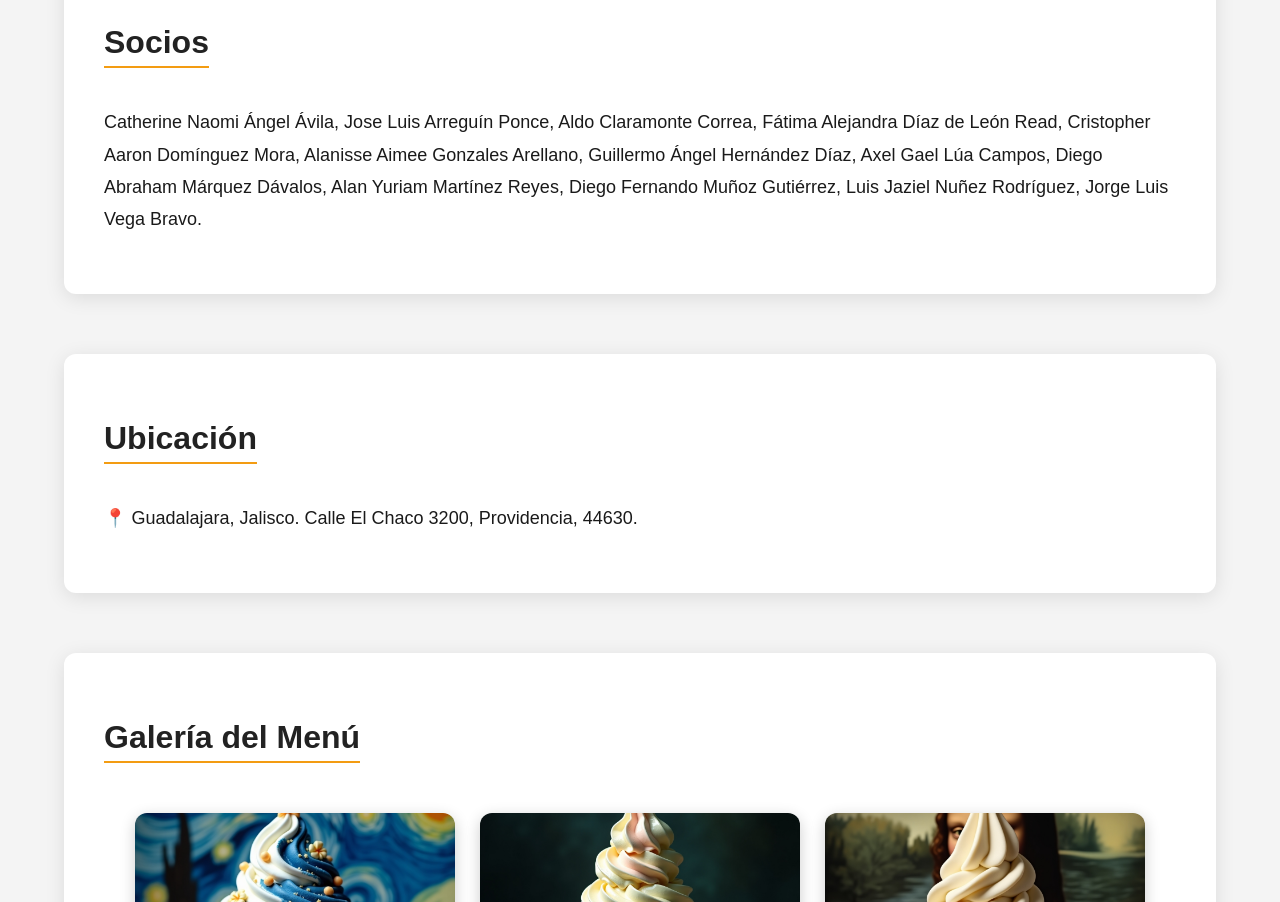
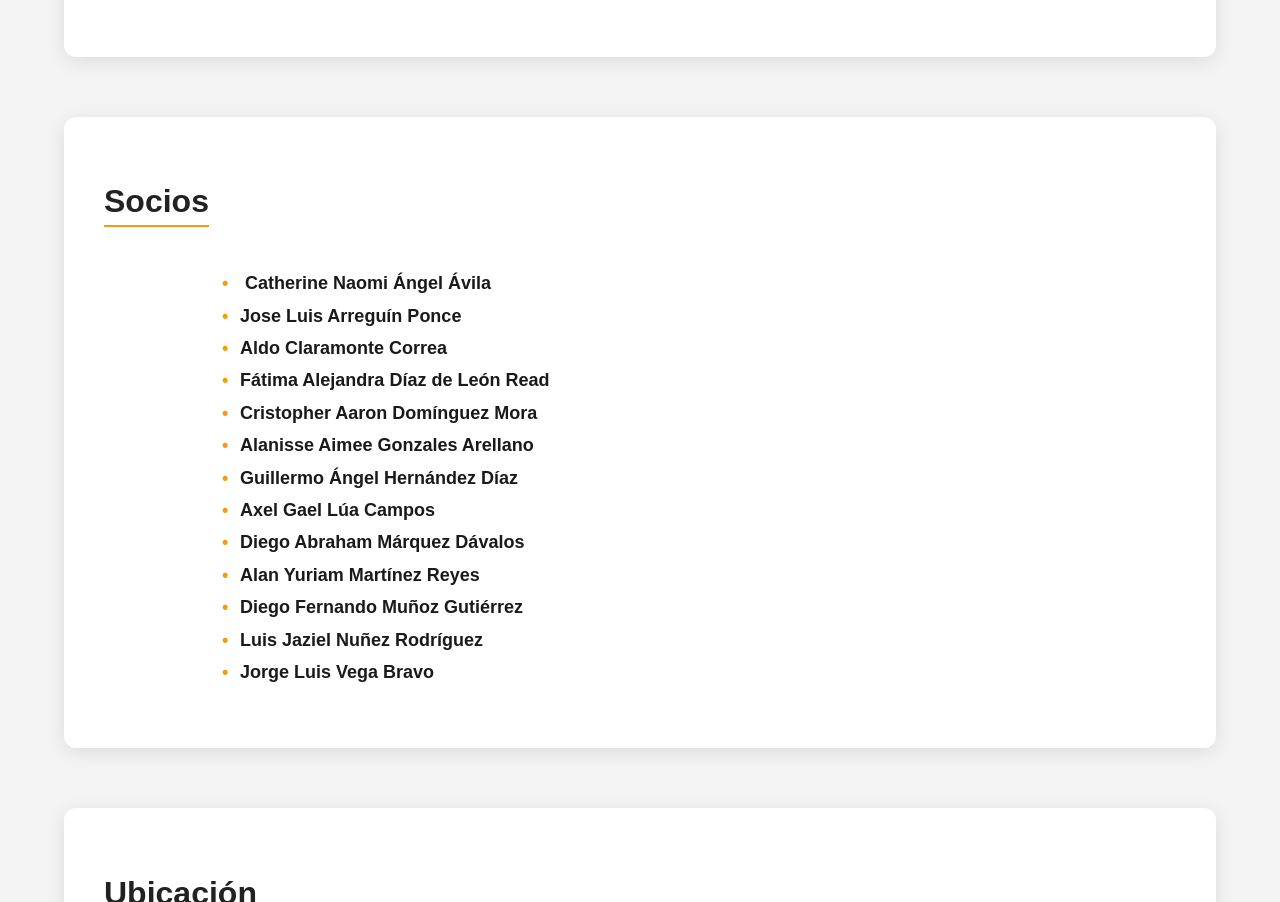
Before and after one commit to mr-shadow-ron/lienzo, a plain HTML site: page index.html in a window 1280 px wide. Shown: the part 1898-2800 px from the top of the page. Drawn offline with Linux system fonts and the light colour scheme.

Commit message:
index.html

```diff
--- a/index.html
+++ b/index.html
@@ -118,9 +118,13 @@
 </head>
 <body>
     <header>
-        Lienzo Helado<br>
-        <small style="font-size: 18px;">El arte de hacer el helado perfecto</small>
+
+        Lienzo Helado    </br>
+         <small style="font-size: 18px;">El arte de hacer el helado perfecto</small>   </br>
+       <img src="logo.png" width="200px" height="150"><br>
+
     </header>
+
     <nav>
         <a href="#negocio">Negocio</a>
         <a href="#experiencia">Experiencia</a>
@@ -163,7 +167,20 @@
 
         <section class="section" id="socios">
             <h2>Socios</h2>
-            <p>Catherine Naomi Ángel Ávila, Jose Luis Arreguín Ponce, Aldo Claramonte Correa, Fátima Alejandra Díaz de León Read, Cristopher Aaron Domínguez Mora, Alanisse Aimee Gonzales Arellano, Guillermo Ángel Hernández Díaz, Axel Gael Lúa Campos, Diego Abraham Márquez Dávalos, Alan Yuriam Martínez Reyes, Diego Fernando Muñoz Gutiérrez, Luis Jaziel Nuñez Rodríguez, Jorge Luis Vega Bravo.</p>
+              <ul>
+                <li><strong> Catherine Naomi Ángel Ávila</li>
+                    <li><strong>Jose Luis Arreguín Ponce</li>
+                        <li><strong>Aldo Claramonte Correa  </li>
+                            <li><strong>Fátima Alejandra Díaz de León Read</li>
+                                <li><strong>Cristopher Aaron Domínguez Mora</li>
+                                    <li><strong>Alanisse Aimee Gonzales Arellano</li>
+                                        <li><strong>Guillermo Ángel Hernández Díaz</li>
+                                            <li><strong>Axel Gael Lúa Campos</li>
+                                                <li><strong>Diego Abraham Márquez Dávalos</li>
+                                                    <li><strong>Alan Yuriam Martínez Reyes</li>
+                                                        <li><strong>Diego Fernando Muñoz Gutiérrez</li>
+                                                            <li><strong>Luis Jaziel Nuñez Rodríguez</li>
+                                                                <li><strong>Jorge Luis Vega Bravo</li>
         </section>
 
         <section class="section" id="ubicacion">
@@ -174,6 +191,7 @@
         <section class="section" id="menu">
             <h2>Galería del Menú</h2>
             <div class="menu-gallery">
+                <P>Noche estrellada</P>
                 <img src="nocheestrellada.jpg" alt="Helado de arte 1">
                 <img src="Elgrito.jpg" alt="Helado de arte 2">
                 <img src="monalisa.jpg" alt="Helado de arte 3">
```
